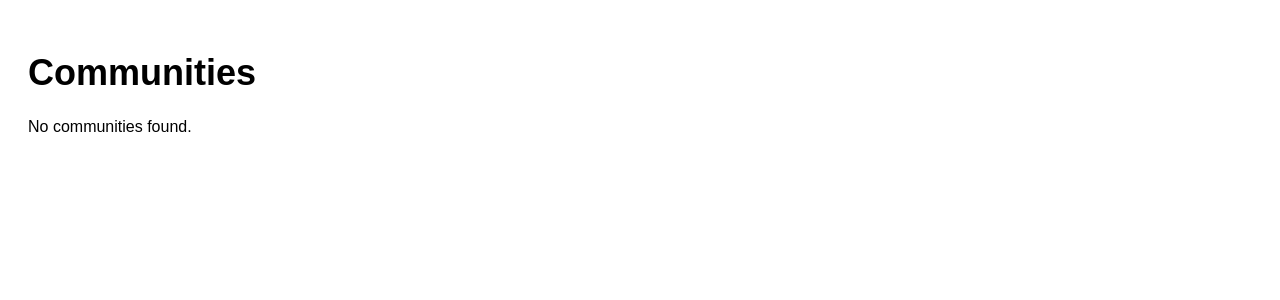
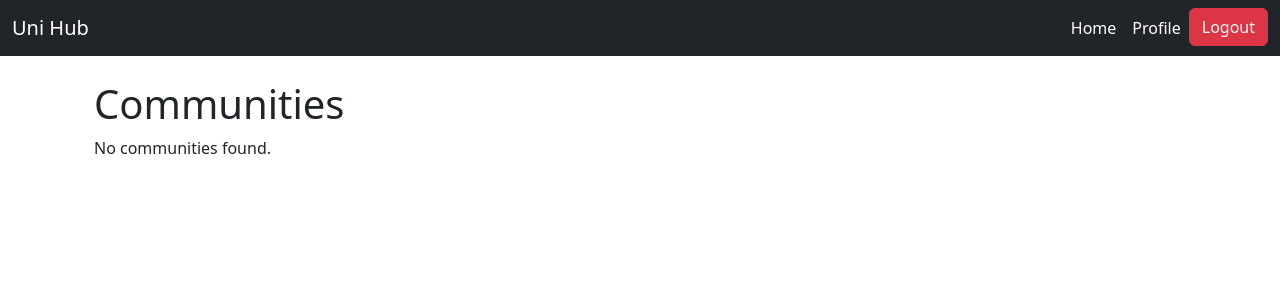
Before and after one commit to RBT-EDWARD/uni-hub, a Django app: page /users/community/ in a window 1280 px wide. Shown: the top 300 px of the page. Run offline with Django 5.2, Linux system fonts and the light colour scheme; data that the repository does not hold is empty.

Commit message:
connect home page and community page

```diff
--- a/users/templates/users/community.html
+++ b/users/templates/users/community.html
@@ -1,26 +1,13 @@
-<!DOCTYPE html>
-<html>
-<head>
-    <title>Communities</title>
-    <style>
-        body { font-family: Arial, sans-serif; padding: 20px; }
-        h1 { font-size: 36px; }
-        ul { list-style-type: none; padding: 0; }
-        li {
-            background: #f0f0f0;
-            margin: 10px 0;
-            padding: 15px;
-            border-radius: 8px;
-        }
-    </style>
-</head>
-<body>
+{% extends "users/index_page.html" %}
+
+{% block content %}
+<div class="container mt-4">
     <h1>Communities</h1>
 
     {% if communities %}
-        <ul>
+        <ul class="list-group">
             {% for community in communities %}
-                <li>
+                <li class="list-group-item">
                     <strong>{{ community.name }}</strong><br>
                     {{ community.description }}
                 </li>
@@ -29,5 +16,5 @@
     {% else %}
         <p>No communities found.</p>
     {% endif %}
-</body>
-</html>
+</div>
+{% endblock %}
--- a/users/templates/users/home_page.html
+++ b/users/templates/users/home_page.html
@@ -12,6 +12,11 @@
    <div class="row">
       <div class="col-md-7">
          <h1 class="display-6">Welcome to the Uni Hub</h1>
+         <a href="{% url 'community_page' %}" class="btn btn-primary mt-3">
+            Go to Communities
+          </a>
+
+
       </div>
    </div>
 </div>
--- a/users/templates/users/index_page.html
+++ b/users/templates/users/index_page.html
@@ -7,7 +7,6 @@
     <title>Uni Hub</title>
     <link href="https://cdn.jsdelivr.net/npm/bootstrap@5.3.0/dist/css/bootstrap.min.css" rel="stylesheet">
 </head>
-
 <body>
     <nav class="navbar navbar-expand-lg navbar-dark bg-dark">
         <div class="container-fluid">
@@ -15,10 +14,10 @@
             <div class="collapse navbar-collapse">
                 <ul class="navbar-nav ms-auto">
                     <li class="nav-item">
-                        <a class="nav-link" href="{% url 'home' %}">Home</a>
+                        <a class="nav-link text-white" href="{% url 'home' %}">Home</a>
                     </li>
                     <li class="nav-item">
-                        <a class="nav-link" href="{% url 'profile' %}">Profile</a>
+                        <a class="nav-link text-white href="{% url 'profile' %}">Profile</a>
                     </li>
                     {% if request.user.is_authenticated %}
                     <li class="nav-item">
@@ -36,5 +35,4 @@
         {% block content %}{% endblock %}
     </div>
 </body>
-
 </html>
```
